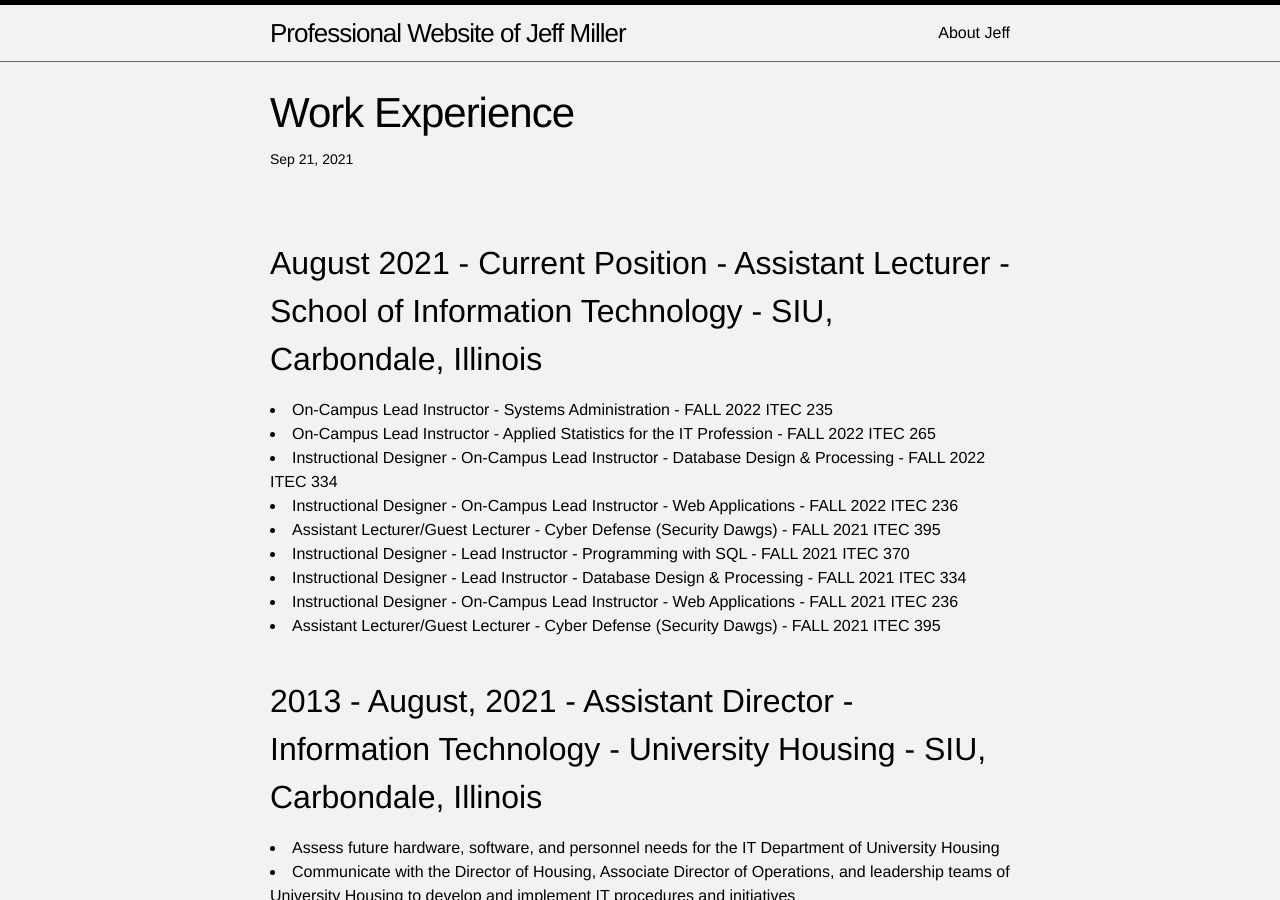
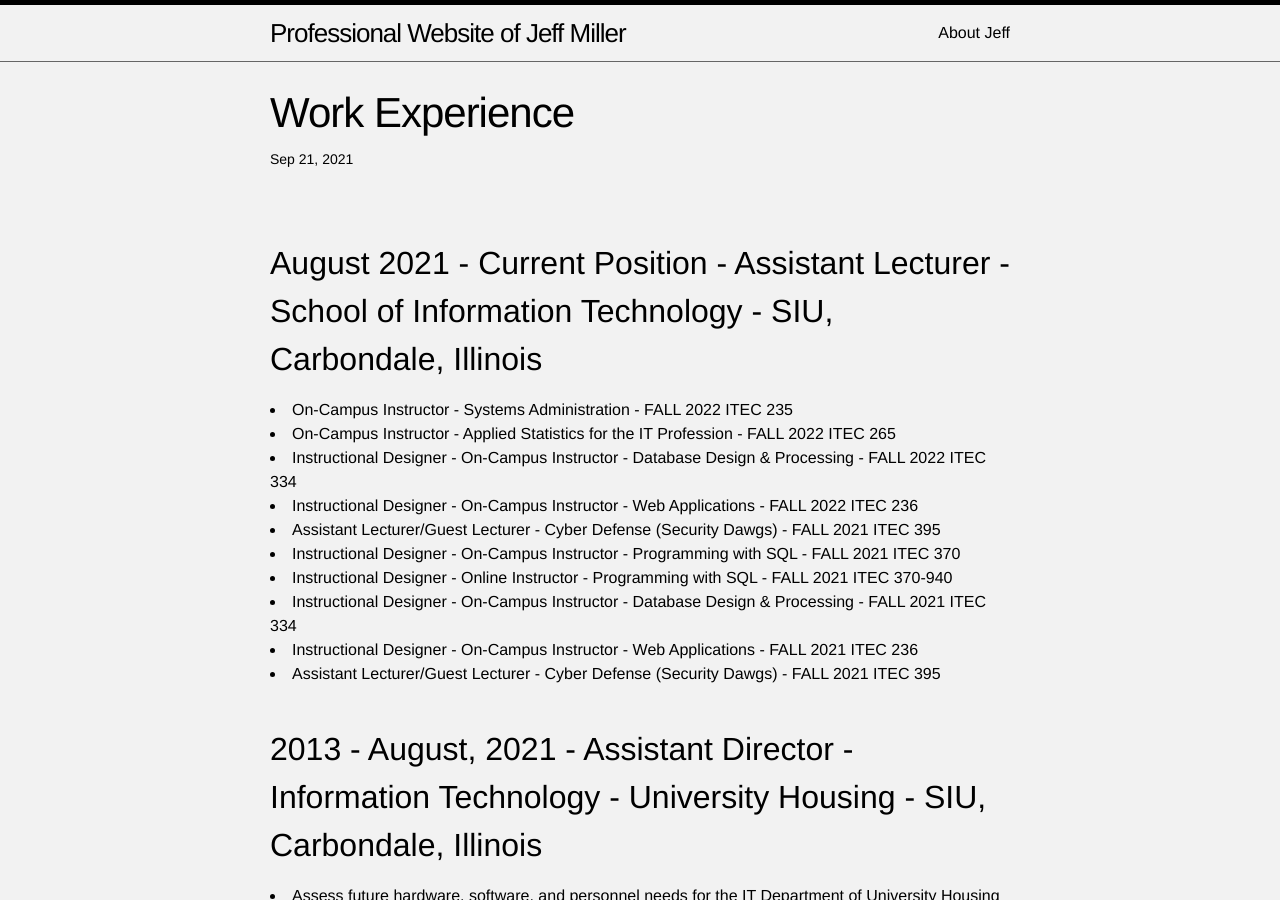
Before and after one commit to jmillersiu/jmillersiu.github.io, a Jekyll site: the page built from _posts/2021-09-21-work_experience.markdown, in a window 1280 px wide and 900 px high. Built offline with Jekyll 4.4.1, drawn with Linux system fonts in a browser that asks for light colours.

Commit message:
Update 2021-09-21-work_experience.markdown

```diff
--- a/_posts/2021-09-21-work_experience.markdown
+++ b/_posts/2021-09-21-work_experience.markdown
@@ -8,14 +8,15 @@
 
 August 2021 - Current Position - Assistant Lecturer - School of Information Technology - SIU, Carbondale, Illinois
 ---
-<li>On-Campus Lead Instructor - Systems Administration - FALL 2022 ITEC 235</li>
-<li>On-Campus Lead Instructor - Applied Statistics for the IT Profession - FALL 2022 ITEC 265</li>
-<li>Instructional Designer - On-Campus Lead Instructor - Database Design & Processing - FALL 2022 ITEC 334</li>
-<li>Instructional Designer - On-Campus Lead Instructor - Web Applications - FALL 2022 ITEC 236</li>
+<li>On-Campus Instructor - Systems Administration - FALL 2022 ITEC 235</li>
+<li>On-Campus Instructor - Applied Statistics for the IT Profession - FALL 2022 ITEC 265</li>
+<li>Instructional Designer - On-Campus Instructor - Database Design & Processing - FALL 2022 ITEC 334</li>
+<li>Instructional Designer - On-Campus Instructor - Web Applications - FALL 2022 ITEC 236</li>
 <li>Assistant Lecturer/Guest Lecturer - Cyber Defense (Security Dawgs) - FALL 2021 ITEC 395</li>
-<li>Instructional Designer - Lead Instructor - Programming with SQL - FALL 2021 ITEC 370</li>
-<li>Instructional Designer - Lead Instructor - Database Design & Processing - FALL 2021 ITEC 334</li>
-<li>Instructional Designer - On-Campus Lead Instructor - Web Applications - FALL 2021 ITEC 236</li>
+<li>Instructional Designer - On-Campus Instructor - Programming with SQL - FALL 2021 ITEC 370</li>
+<li>Instructional Designer - Online Instructor - Programming with SQL - FALL 2021 ITEC 370-940</li>
+<li>Instructional Designer - On-Campus Instructor - Database Design & Processing - FALL 2021 ITEC 334</li>
+<li>Instructional Designer - On-Campus Instructor - Web Applications - FALL 2021 ITEC 236</li>
 <li>Assistant Lecturer/Guest Lecturer - Cyber Defense (Security Dawgs) - FALL 2021 ITEC 395</li>
 <br>
 
```
